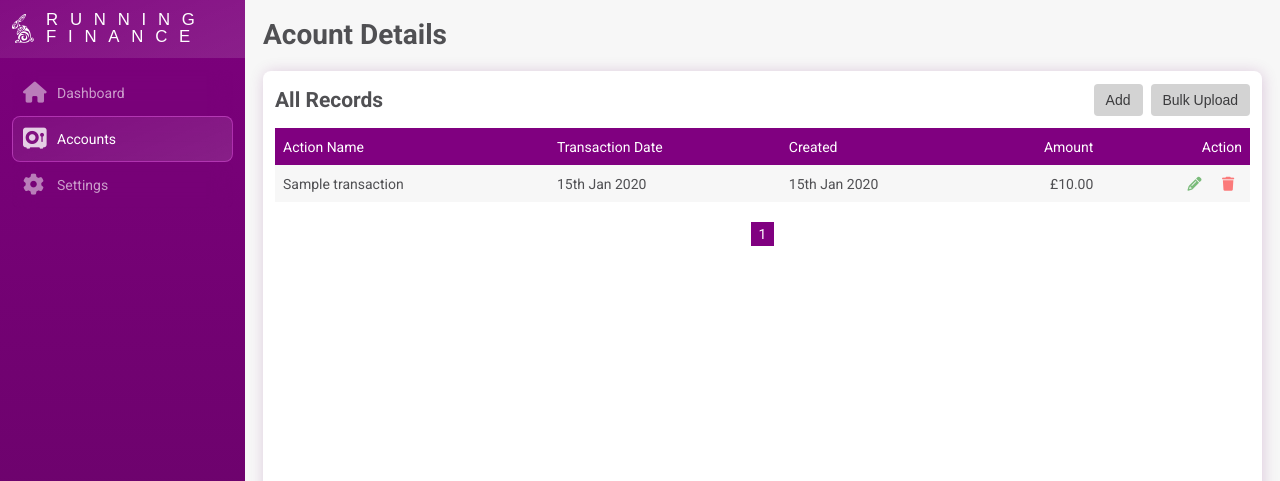
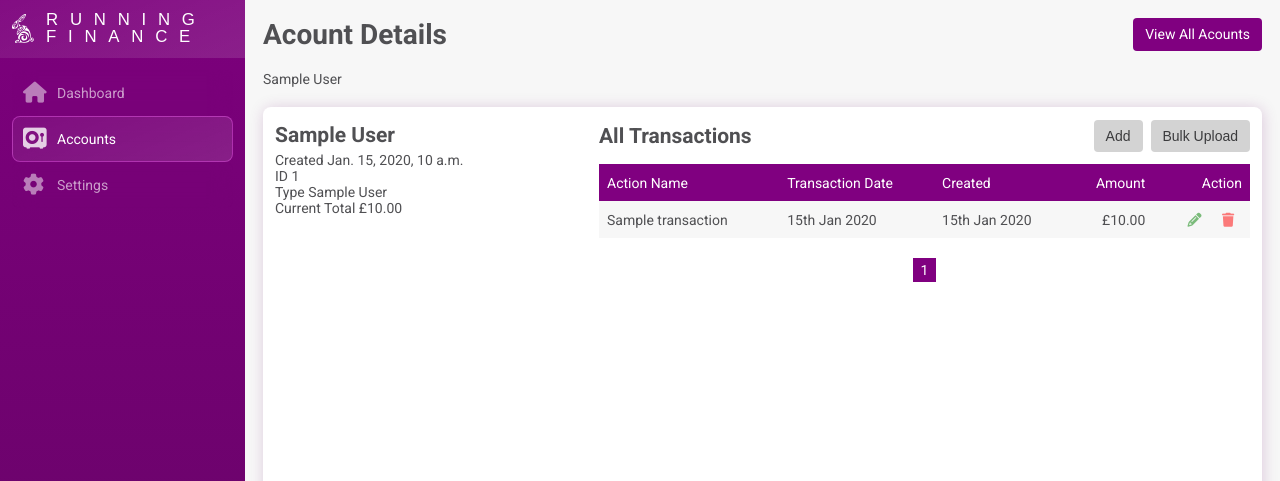
Before and after one commit to JD2410/Finances, a Django app: page /savings/1 in a window 1280 px wide. Shown: the top 481 px of the page. Run offline with Django 5.2, Linux system fonts and the light colour scheme; tables that the repository leaves empty hold one stand-in row (values such as "Sample post"); some libraries are stand-ins or nearby versions; some web fonts are replaced.

Commit message:
Updated backend with some of the account information - adjusted account layout to acoomodate account information

```diff
--- a/finances/accSavings/views.py
+++ b/finances/accSavings/views.py
@@ -159,7 +159,7 @@ def index(request):
 def account(request,accountPassed):
     #return HttpResponse(f"location: {accountId}")
     try:
-        get_account = Accounts.objects.get(id=accountPassed)
+        get_account = Accounts.objects.all().get(id=accountPassed)
     except Accounts.DoesNotExist:
         return render(request, 'account.html', {'id': accountPassed})
 
@@ -171,17 +171,32 @@ def account(request,accountPassed):
         page = 1
 
     get_transactions = Transactions.objects.all().filter(accountId=accountPassed).order_by('-date')
-    paginated = Paginator(get_transactions, 10)
+    paginated = Paginator(get_transactions, 20)
     paginated_transaction = paginated.get_page(page)
 
     return render(request, 'account.html', {
         'account_details': get_account,
+        'account_total': get_account_total(get_account),
         'records': {
             'transactions': paginated_transaction,
             'number_of_pages': range(paginated.num_pages),
             'current_page': page
         },
     })
+
+def get_account_total(account):
+    total = 0.00
+    if account.accountType != None:
+        if account.accountType.accumulate:
+            get_transactions_total = Transactions.objects.values('accountId').annotate(total=Sum('amount')).filter(accountId = account.id)
+            if len(get_transactions_total):
+                total = get_transactions_total[0]['total']
+        else:
+            get_transactions_total = Transactions.objects.values('amount').filter(accountId = account.id).order_by('-date').first()
+            if get_transactions_total != None:
+                total = get_transactions_total['amount']
+
+    return total
 
 def get_account_totals():
     accounts = Accounts.objects.all()
--- /dev/null
+++ b/finances/static/savings/styles_account.css
@@ -0,0 +1,12 @@
+.page-section {
+    display: grid;
+    gap: 24px;
+    grid-template-columns: 300px 1fr;
+
+    .info {
+        color: #505053;
+        h2 {
+            line-height: 33px;
+        }
+    }
+}
--- a/finances/templates/account.html
+++ b/finances/templates/account.html
@@ -16,6 +16,9 @@
 
     <link rel="stylesheet" href="{% static 'savings/styles.css' %}?{% now "U" %}">
     <script src="{% static 'savings/scripts.js' %}?{% now "U" %}"></script>
+
+    <link rel="stylesheet" href="{% static 'savings/styles_account.css' %}?{% now "U" %}">
+
     {{ accounts|json_script:"accounts" }}
 
 </head>
@@ -26,10 +29,20 @@
         <div class="main-area">
             <div class="page-header">
                 <h1>Acount Details</h1>
+                <a href="{% url 'savings' %}" class="button primary">View All Acounts</a>
             </div>
             {% if records %}
+            {{ account_details }}
             <div class="page-section">
-                <div class="header"><h2>All Records</h2><div><button class='open-modal button' data-modal="savingAccountsRecord">Add</button>
+                <div class="info">
+                    <h2 class="info">{{ account_details.name }}</h2>
+                    <div><span>Created</span> {{ account_details.created_at }}</div>
+                    <div><span>ID</span> {{ account_details.id }}</div>
+                    <div><span>Type</span> {{ account_details.accountType }}</div>
+                    <div><span>Current Total</span> £{{ account_total|floatformat:2|intcomma }}</div>
+                </div>
+                <div class="transactions">
+                    <div class="header"><h2>All Transactions</h2><div><button class='open-modal button' data-modal="savingAccountsRecord">Add</button>
                     <button class='open-modal button' data-modal="uploadCSV">Bulk Upload</button></div></div>
                     {% if records %}
                         <table class="standard">
@@ -67,6 +80,7 @@
                     {% else %}
                         <p>There are no transactions in the database</p>
                     {% endif %}
+                </div>
             </div>
             {% else %}
             <div class="page-section centre">
```
Lines whose indentation alone changed are shown as unchanged.
